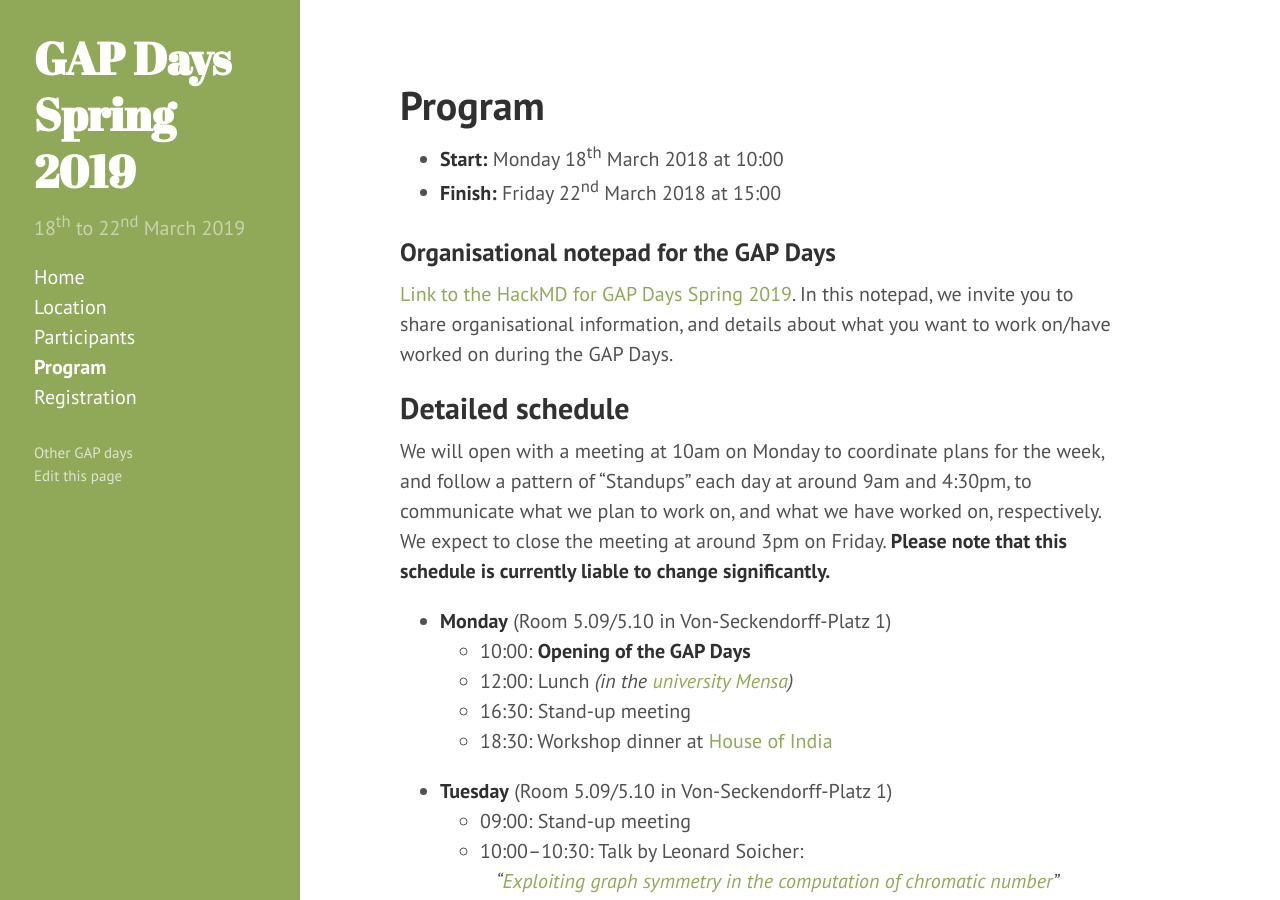
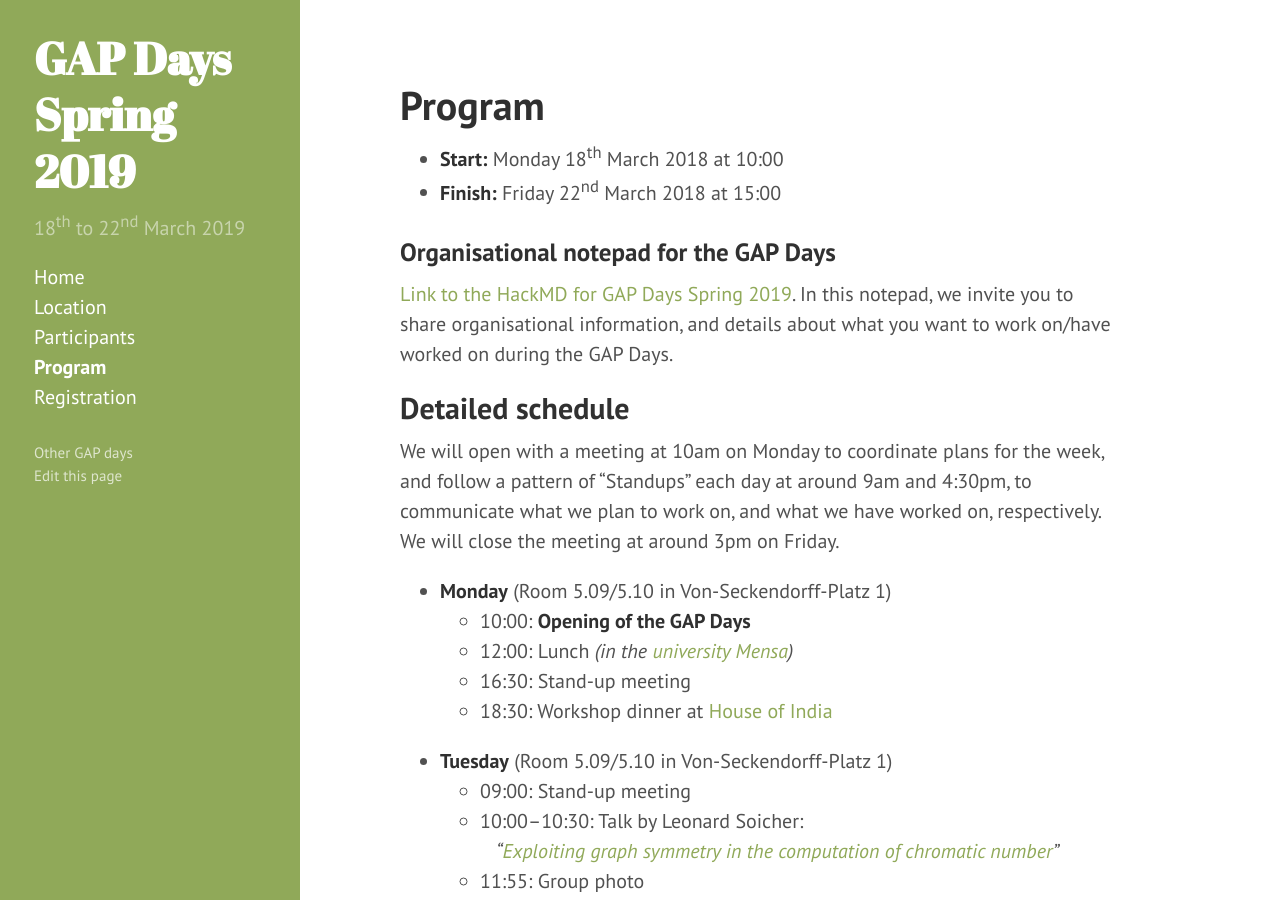
Before and after one commit to jesusmartinez-garcia/2020-01-21-colchester-workshop, a Jekyll site: the page built from program.md, in a window 1280 px wide and 900 px high. Built offline with Jekyll 4.4.1, drawn with Linux system fonts in a browser that asks for light colours.

Commit message:
Reduce uncertainty

```diff
--- a/program.md
+++ b/program.md
@@ -19,8 +19,7 @@ on/have worked on during the GAP Days.
 We will open with a meeting at 10am on Monday to coordinate plans for the week,
 and follow a pattern of "Standups" each day at around 9am and 4:30pm, to
 communicate what we plan to work on, and what we have worked on, respectively.
-We expect to close the meeting at around 3pm on Friday. **Please note that this
-schedule is currently liable to change significantly.**
+We will close the meeting at around 3pm on Friday.
 
 - **Monday** (Room 5.09/5.10 in Von-Seckendorff-Platz 1)
   - 10:00: **Opening of the GAP Days**
@@ -54,7 +53,7 @@ schedule is currently liable to change significantly.**
 - **Friday:** (Room 5.09/5.10 in Von-Seckendorff-Platz 1)
   - 09:30: Stand-up meeting
   - 10:00–10:30: Opportunity for spontaneous short talk(s)
-  - 12:00: Lunch *(in the [university Mensa](https://www.studentenwerk-halle.de/mensen-cafebars/mensen-in-halle/heidemensa-mit-cafebar/))*
+  - 12:00: Lunch *(in the [university Mensa](https://www.studentenwerk-halle.de/mensen-cafebars/mensen-in-halle/heidemensa-mit-cafebar))*
   - 15:00: **Close of the GAP Days**
 
 
```
